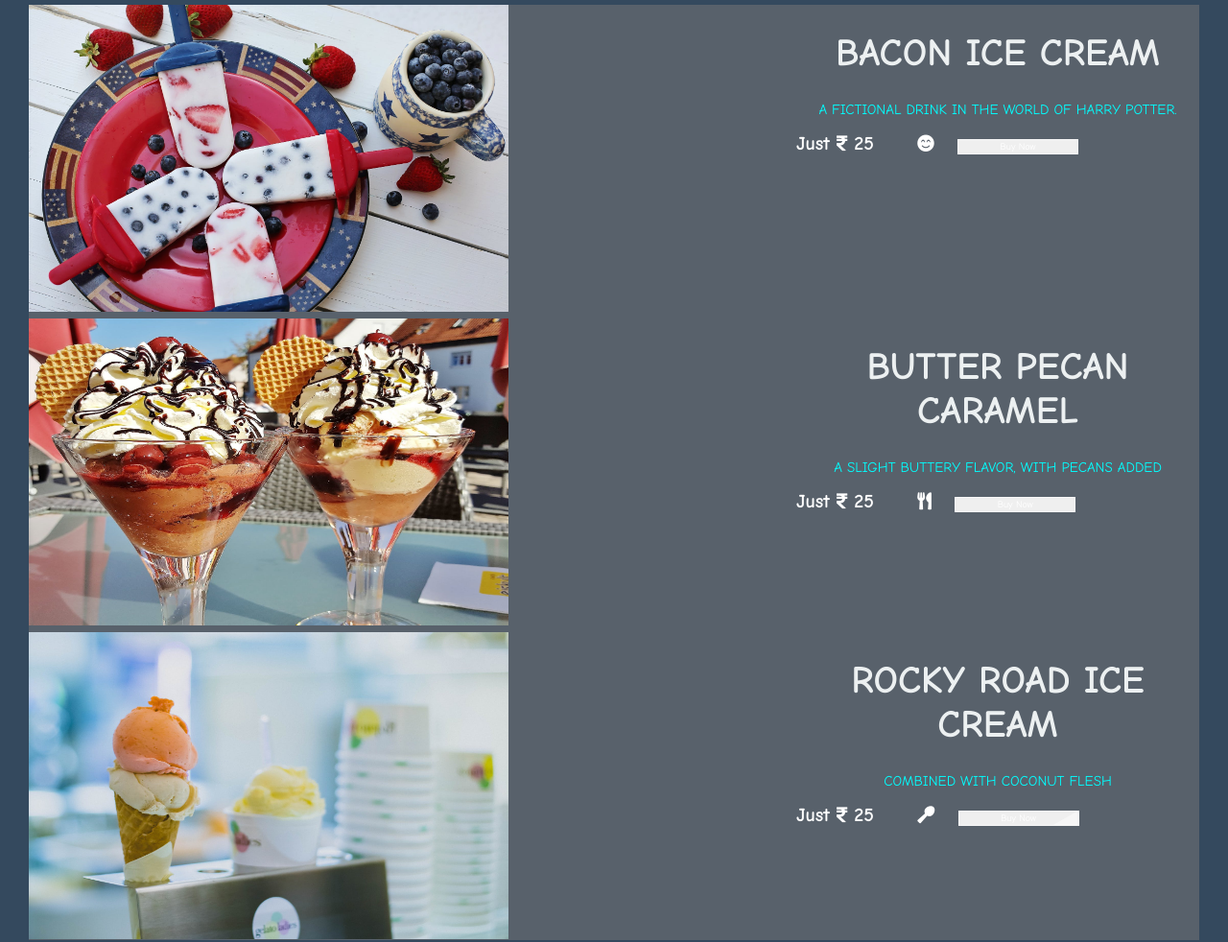
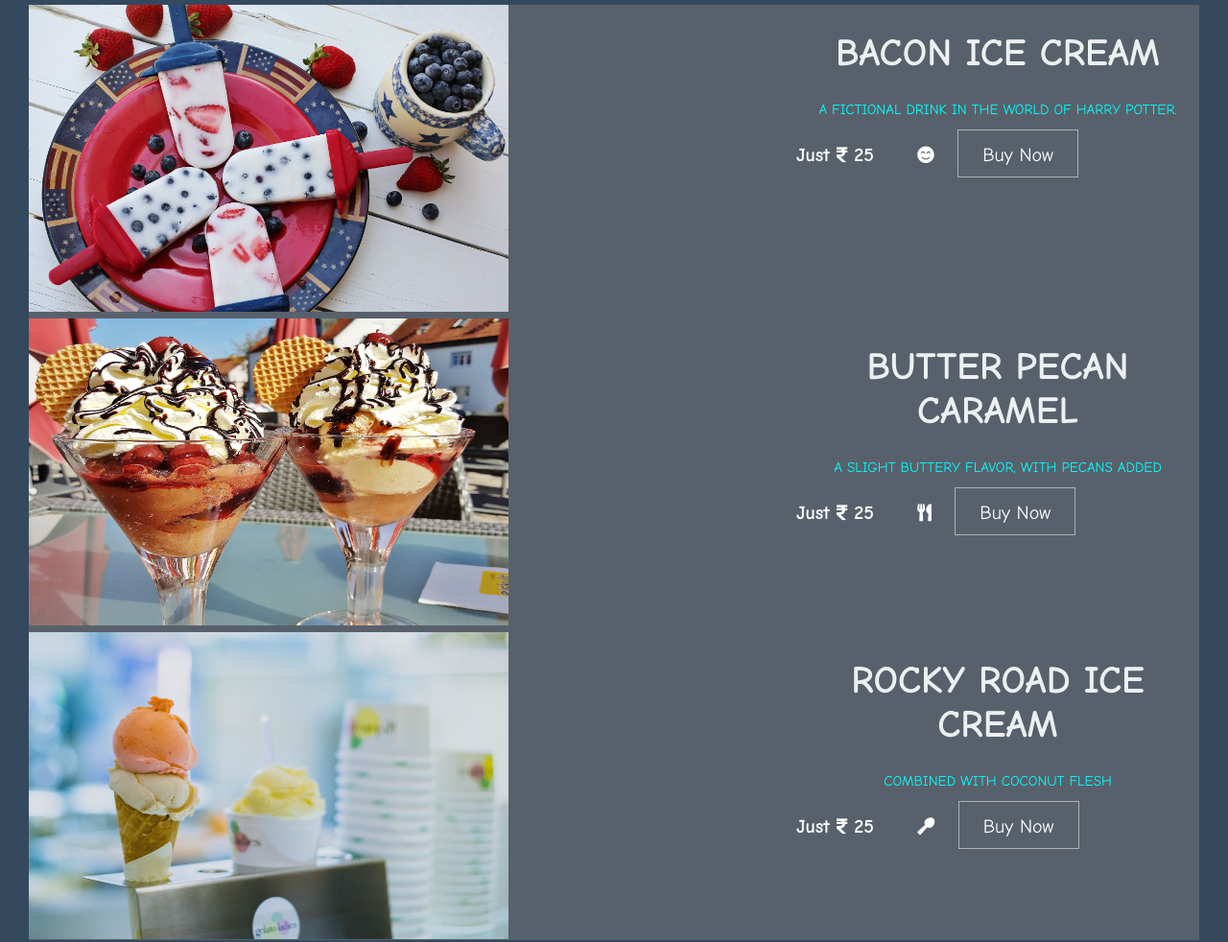
Before and after one commit to MitAyush/food-website, a plain HTML site: page index.html in a window 1280 px wide. Shown: the part 2720-3702 px from the top of the page at 96% size. Drawn offline with nearby package versions, Linux system fonts and the light colour scheme; files that its build step writes are made by us from their sources; files whose address does not match are found by name.

Commit message:
Update button.css

```diff
--- a/css/button.css
+++ b/css/button.css
@@ -180,6 +180,21 @@
 	-moz-box-shadow: 22px 24px 11px 1px rgba(0,0,0,0.75);
 	box-shadow: 22px 24px 11px 1px rgba(0,0,0,0.75);
 }
+.my-sim-button-aos-buy{
+	line-height: 50px;
+	height: 50px;
+	text-align: center;
+	margin-right: auto;
+	margin-left: auto;
+	margin-top: -.3rem;
+	width: 100%;
+	cursor: pointer;
+	font-size: 2rem;
+    background: none;
+    outline: none;
+    border: none;
+    overflow: hidden;
+}
 .sim-button{
 	line-height: 50px;
 	height: 50px;
```
